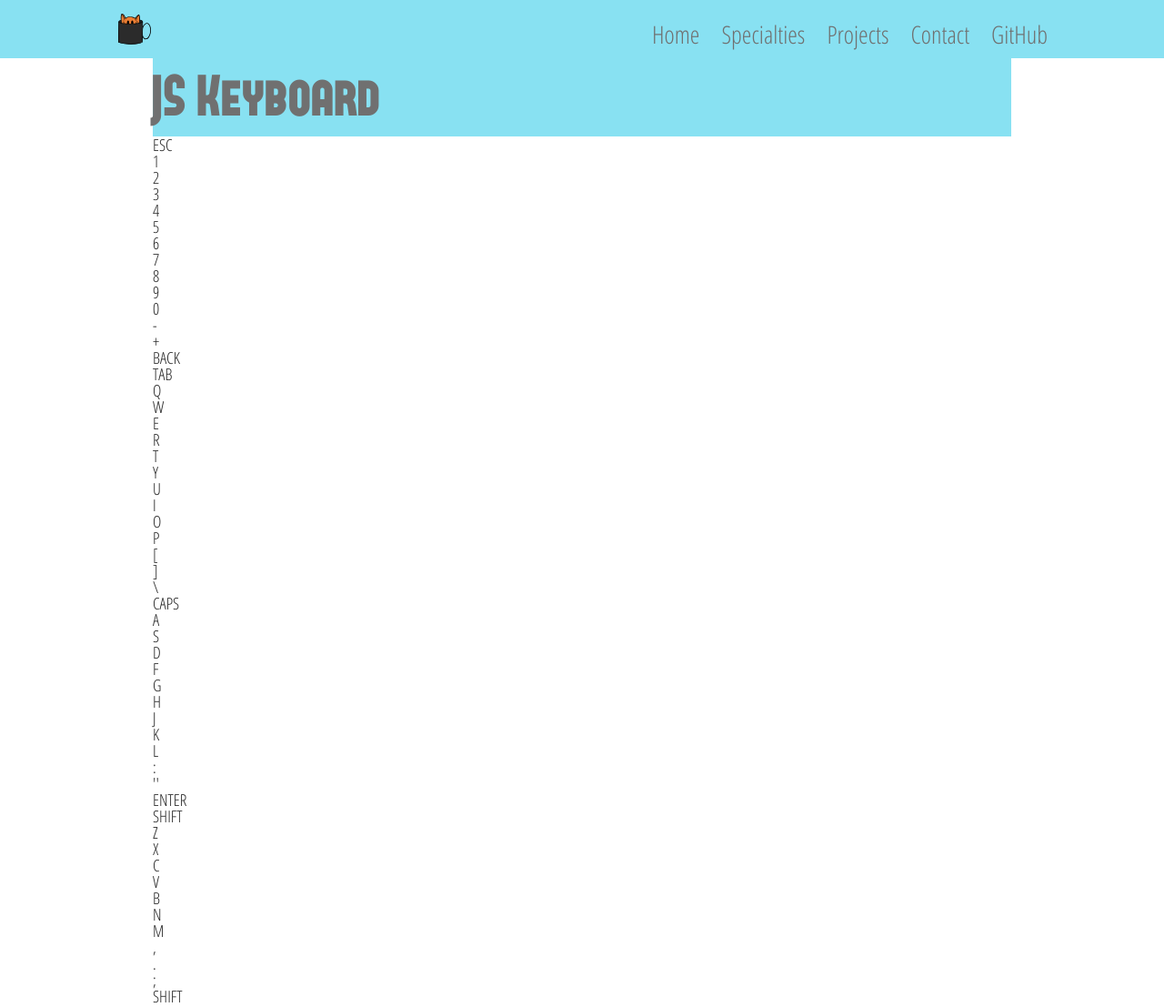
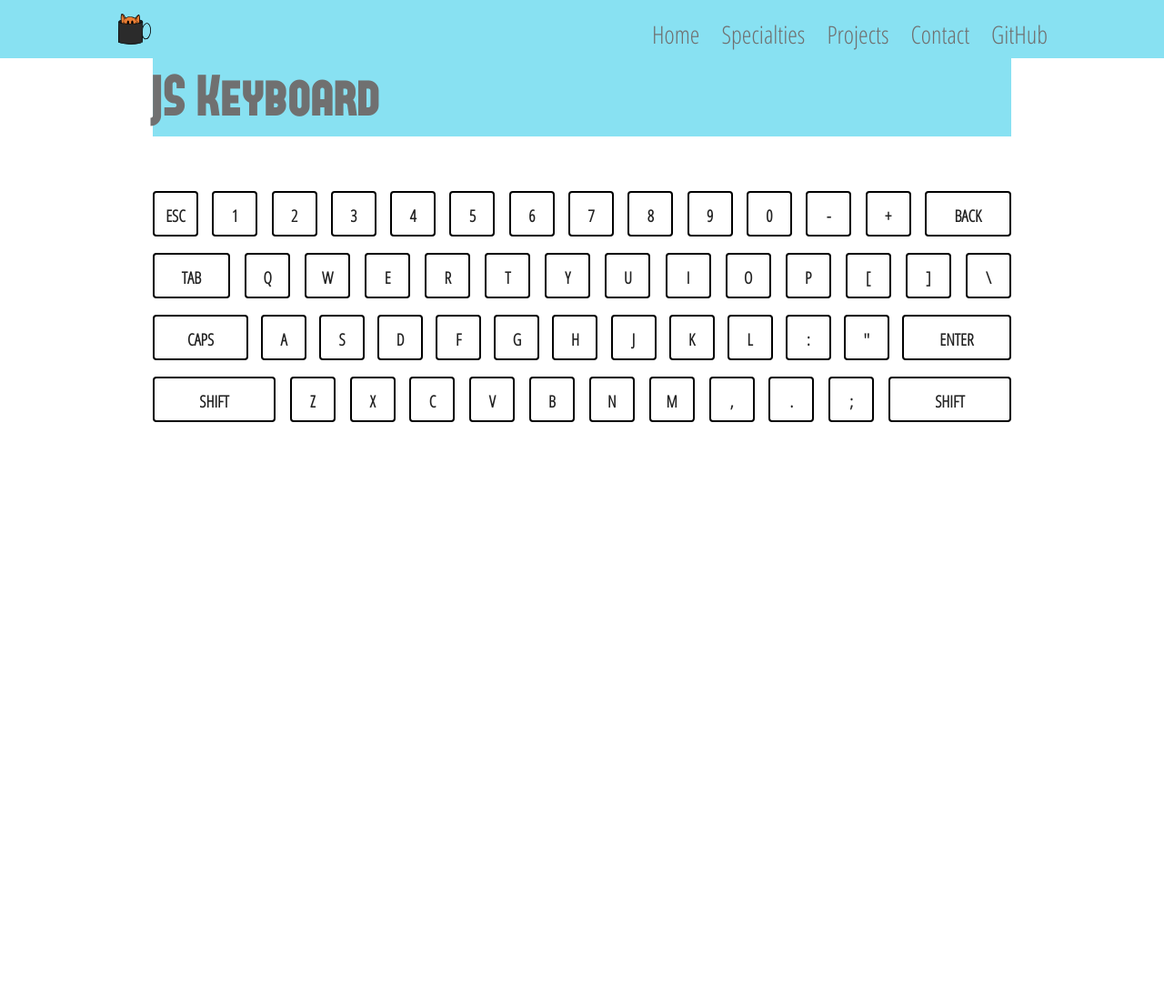
Before and after one commit to tristanhampton/portfolio, a PHP site: page /playground/keyboard/index.html in a window 1280 px wide. Shown: the whole page at 91% size. After the commit the page ends 464 px from the top, so only its background shows below. Run offline with PHP 8.4, Linux system fonts and the light colour scheme.

Commit message:
keyboard works

```diff
--- a/css/styles.css
+++ b/css/styles.css
@@ -1056,4 +1056,57 @@ footer .contact button:hover, footer .contact button:focus {
   margin-bottom: 2.4rem;
 }
 
+.js-keybaord {
+  display: flex;
+  flex-direction: column;
+  margin-top: 6rem;
+}
+.js-keybaord .js-keyboard__row {
+  display: flex;
+  justify-content: space-between;
+  margin-bottom: 1.8rem;
+}
+.js-keybaord .js-keyboard__key {
+  border-radius: 4px;
+  border: 2px solid #000000;
+  width: 5rem;
+  height: 5rem;
+  text-align: center;
+  line-height: 5rem;
+  transition: 0.2s ease;
+  font-weight: 700;
+}
+.js-keybaord .js-keyboard__key#back {
+  width: 9.5rem;
+}
+.js-keybaord .js-keyboard__key#tab {
+  width: 8.5rem;
+}
+.js-keybaord .js-keyboard__key#caps {
+  width: 10.5rem;
+}
+.js-keybaord .js-keyboard__key#enter {
+  width: 12rem;
+}
+.js-keybaord .js-keyboard__key#left-shift, .js-keybaord .js-keyboard__key#right-shift {
+  width: 13.5rem;
+}
+.js-keybaord .js-keyboard__key.active {
+  animation: shake 0.15s ease infinite;
+}
+.js-keybaord .js-keyboard__key.angry {
+  animation: shake 0.075s ease infinite;
+  border-color: red;
+  color: red;
+}
+
+@keyframes shake {
+  20% {
+    transform: translateX(5%);
+  }
+  40% {
+    transform: translateY(-5%);
+  }
+}
+
 /*# sourceMappingURL=styles.css.map */
--- a/playground/keyboard/index.html
+++ b/playground/keyboard/index.html
@@ -32,66 +32,66 @@
 				<h1>JS Keyboard</h1>
 			</header>
 			<div class="js-keybaord">
-				<ul class="row row-0">
-					<li class="pinky" id="esc">ESC</li>
-					<li class="pinky" id="1">1</li>
-					<li class="ring" id="2">2</li>
-					<li class="middle" id="3">3</li>
-					<li class="pointer1st" id="4">4</li>
-					<li class="pointer2nd" id="5">5</li>
-					<li class="pointer2nd" id="6">6</li>
-					<li class="pointer1st" id="7">7</li>
-					<li class="middle" id="8">8</li>
-					<li class="ring" id="9">9</li>
-					<li class="pinky" id="10">0</li>
-					<li class="pinky">-</li>
-					<li class="pinky">+</li>
-					<li class="pinky" id="back">BACK</li>
+				<ul class="js-keyboard__row js-keyboard__row-0">
+					<li class="js-keyboard__key pinky" id="esc">ESC</li>
+					<li class="js-keyboard__key pinky" id="1">1</li>
+					<li class="js-keyboard__key ring" id="2">2</li>
+					<li class="js-keyboard__key middle" id="3">3</li>
+					<li class="js-keyboard__key pointer1st" id="4">4</li>
+					<li class="js-keyboard__key pointer2nd" id="5">5</li>
+					<li class="js-keyboard__key pointer2nd" id="6">6</li>
+					<li class="js-keyboard__key pointer1st" id="7">7</li>
+					<li class="js-keyboard__key middle" id="8">8</li>
+					<li class="js-keyboard__key ring" id="9">9</li>
+					<li class="js-keyboard__key pinky" id="10">0</li>
+					<li class="js-keyboard__key pinky">-</li>
+					<li class="js-keyboard__key pinky">+</li>
+					<li class="js-keyboard__key pinky" id="back">BACK</li>
 				</ul>
-				<ul class="row row-1">
-					<li class="pinky" id="tab">TAB</li>
-					<li class="pinky" id="Q">Q</li>
-					<li class="ring" id="W">W</li>
-					<li class="middle" id="E">E</li>
-					<li class="pointer1st" id="R">R</li>
-					<li class="pointer2nd" id="T">T</li>
-					<li class="pointer2nd" id="Y">Y</li>
-					<li class="pointer1st" id="U">U</li>
-					<li class="middle" id="I">I</li>
-					<li class="ring" id="O">O</li>
-					<li class="pinky" id="P">P</li>
-					<li class="pinky">[</li>
-					<li class="pinky">]</li>
-					<li class="pinky">\</li>
+				<ul class="js-keyboard__row js-keyboard__row-1">
+					<li class="js-keyboard__key pinky" id="tab">TAB</li>
+					<li class="js-keyboard__key pinky" id="Q">Q</li>
+					<li class="js-keyboard__key ring" id="W">W</li>
+					<li class="js-keyboard__key middle" id="E">E</li>
+					<li class="js-keyboard__key pointer1st" id="R">R</li>
+					<li class="js-keyboard__key pointer2nd" id="T">T</li>
+					<li class="js-keyboard__key pointer2nd" id="Y">Y</li>
+					<li class="js-keyboard__key pointer1st" id="U">U</li>
+					<li class="js-keyboard__key middle" id="I">I</li>
+					<li class="js-keyboard__key ring" id="O">O</li>
+					<li class="js-keyboard__key pinky" id="P">P</li>
+					<li class="js-keyboard__key pinky">[</li>
+					<li class="js-keyboard__key pinky">]</li>
+					<li class="js-keyboard__key pinky">\</li>
 				</ul>
-				<ul class="row row-2">
-					<li class="pinky" id="caps">CAPS</li>
-					<li class="pinky" id="A">A</li>
-					<li class="ring" id="S">S</li>
-					<li class="middle" id="D">D</li>
-					<li class="pointer1st" id="F">F</li>
-					<li class="pointer2nd" id="G">G</li>
-					<li class="pointer2nd" id="H">H</li>
-					<li class="pointer1st" id="J">J</li>
-					<li class="middle" id="K">K</li>
-					<li class="ring" id="L">L</li>
-					<li class="pinky">:</li>
-					<li class="pinky">''</li>
-					<li class="pinky" id="enter">ENTER</li>
+				<ul class="js-keyboard__row js-keyboard__row-2">
+					<li class="js-keyboard__key pinky" id="caps">CAPS</li>
+					<li class="js-keyboard__key pinky" id="A">A</li>
+					<li class="js-keyboard__key ring" id="S">S</li>
+					<li class="js-keyboard__key middle" id="D">D</li>
+					<li class="js-keyboard__key pointer1st" id="F">F</li>
+					<li class="js-keyboard__key pointer2nd" id="G">G</li>
+					<li class="js-keyboard__key pointer2nd" id="H">H</li>
+					<li class="js-keyboard__key pointer1st" id="J">J</li>
+					<li class="js-keyboard__key middle" id="K">K</li>
+					<li class="js-keyboard__key ring" id="L">L</li>
+					<li class="js-keyboard__key pinky">:</li>
+					<li class="js-keyboard__key pinky">''</li>
+					<li class="js-keyboard__key pinky" id="enter">ENTER</li>
 				</ul>
-				<ul class="row row-3">
-					<li class="pinky" id="left-shift">SHIFT</li>
-					<li class="pinky" id="Z">Z</li>
-					<li class="ring" id="X">X</li>
-					<li class="middle" id="C">C</li>
-					<li class="pointer1st" id="V">V</li>
-					<li class="pointer2nd" id="B">B</li>
-					<li class="pointer2nd" id="N">N</li>
-					<li class="pointer1st" id="M">M</li>
-					<li class="middle">,</li>
-					<li class="ring">.</li>
-					<li class="pinky">;</li>
-					<li class="pinky" id="right-shift">SHIFT</li>
+				<ul class="js-keyboard__row js-keyboard__row-3">
+					<li class="js-keyboard__key pinky" id="left-shift">SHIFT</li>
+					<li class="js-keyboard__key pinky" id="Z">Z</li>
+					<li class="js-keyboard__key ring" id="X">X</li>
+					<li class="js-keyboard__key middle" id="C">C</li>
+					<li class="js-keyboard__key pointer1st" id="V">V</li>
+					<li class="js-keyboard__key pointer2nd" id="B">B</li>
+					<li class="js-keyboard__key pointer2nd" id="N">N</li>
+					<li class="js-keyboard__key pointer1st" id="M">M</li>
+					<li class="js-keyboard__key middle">,</li>
+					<li class="js-keyboard__key ring">.</li>
+					<li class="js-keyboard__key pinky">;</li>
+					<li class="js-keyboard__key pinky" id="right-shift">SHIFT</li>
 				</ul>
 			</div>
 		</div>
--- /dev/null
+++ b/scss/includes/_js-keyboard.scss
@@ -0,0 +1,64 @@
+.js-keybaord {
+	display: flex;
+	flex-direction: column;
+	margin-top: 6rem;
+
+	.js-keyboard__row {
+		display: flex;
+		justify-content: space-between;
+		margin-bottom: 1.8rem;
+	}
+
+	.js-keyboard__key {
+		border-radius: 4px;
+		border: 2px solid $black;
+		width: 5rem;
+		height: 5rem;
+		text-align: center;
+		line-height: 5rem;
+		transition: .2s ease;
+		font-weight: 700;
+
+		&#back  {
+			width: 9.5rem;
+		}
+
+		&#tab {
+			width: 8.5rem;
+		}
+
+		&#caps {
+			width: 10.5rem;
+		}
+
+		&#enter {
+			width: 12rem;
+		}
+
+		&#left-shift,
+		&#right-shift {
+			width: 13.5rem;
+		}
+
+		&.active {
+			animation: shake .15s ease infinite;
+		}
+
+		&.angry {
+			animation: shake .075s ease infinite;
+			border-color: red;
+			color: red;
+		}
+	}
+}
+
+$percent: 5%;
+@keyframes shake {
+	20% {
+		transform: translateX($percent)
+	}
+
+	40% {
+		transform: translateY(-$percent);
+	}
+}
--- a/scss/styles.scss
+++ b/scss/styles.scss
@@ -10,3 +10,4 @@
 @import 'includes/home';
 @import 'includes/header';
 @import 'includes/footer';
+@import 'includes/js-keyboard';
```
Also changed, not shown: js/main.js (+61 -1 lines), 2 other files.
